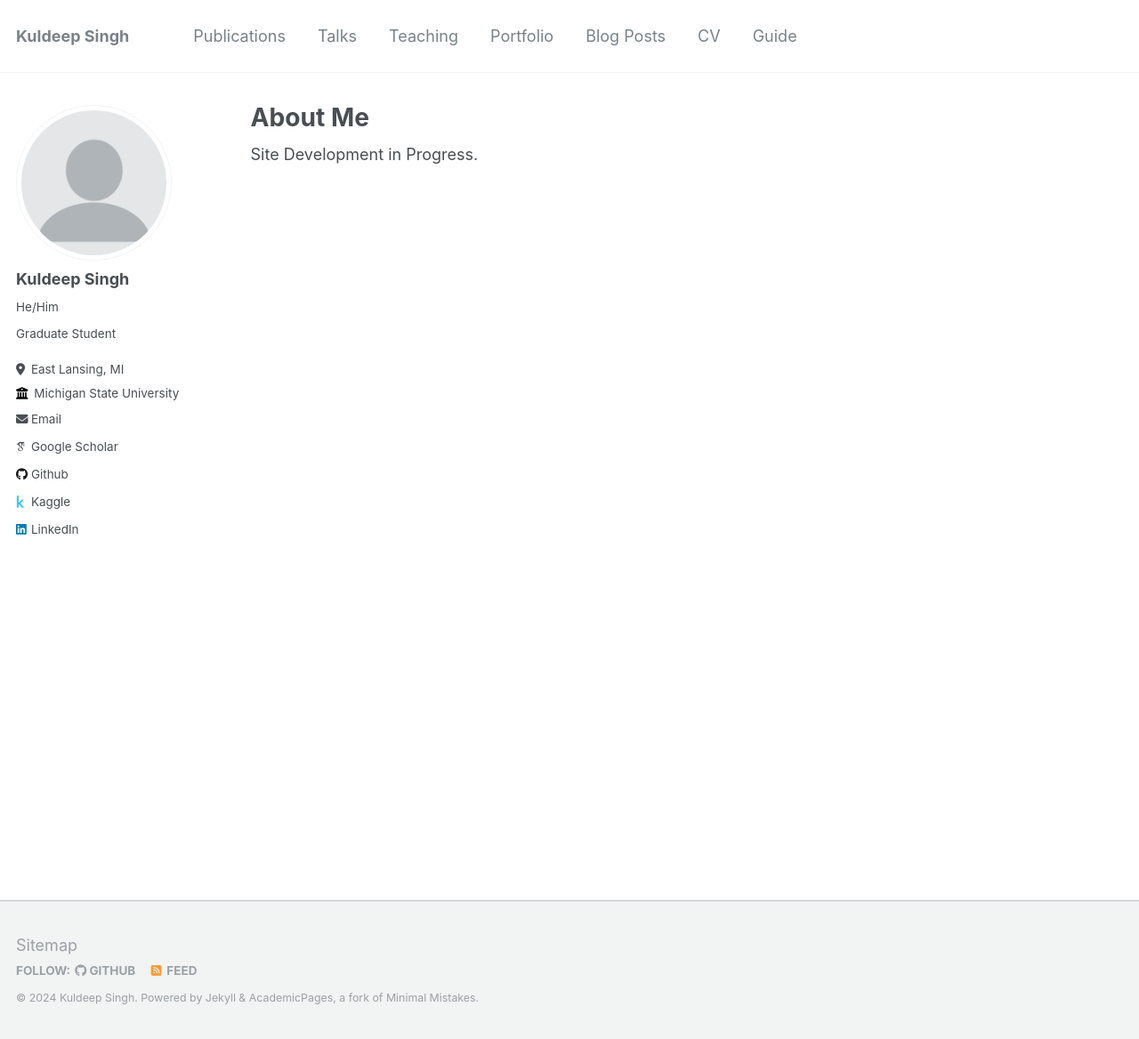
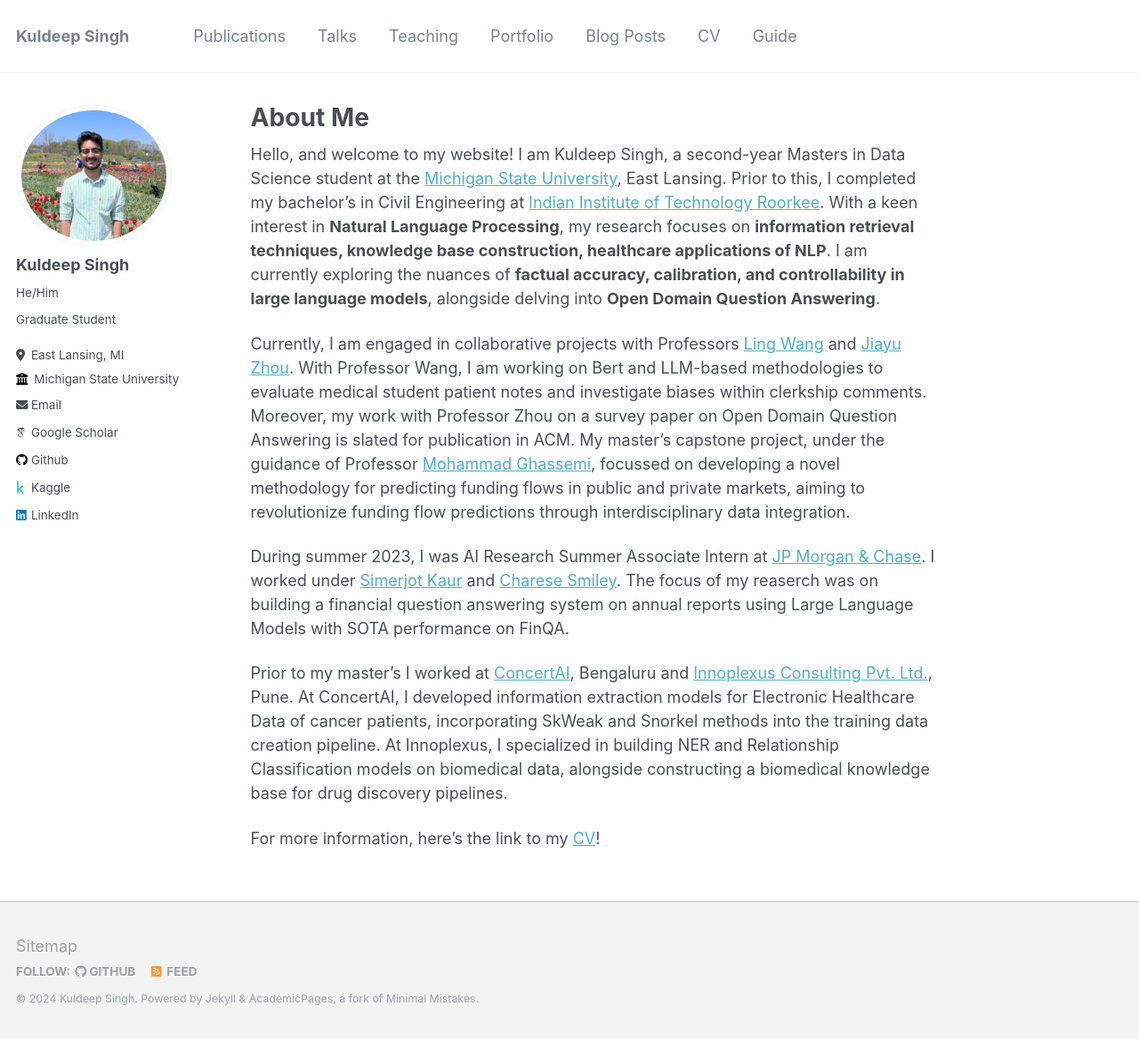
Before and after one commit to kuldeep7688/kuldeep7688.github.io, a Jekyll site: the page built from _pages/about.md, in a window 1280 px wide and 1168 px high. Shown: the whole window at 89% size. Built offline with Jekyll 4.4.1, drawn with Linux system fonts in a browser that asks for light colours; some web fonts are replaced.

Commit message:
Finalized and added about me.

```diff
--- a/_pages/about.md
+++ b/_pages/about.md
@@ -7,4 +7,13 @@ redirect_from:
   - /about.html
 ---
 
-Site Development in Progress.
+Hello, and welcome to my website! I am Kuldeep Singh, a second-year Masters in Data Science student at the [Michigan State University](https://msu.edu/), East Lansing. Prior to this, I completed my bachelor’s in Civil Engineering at [Indian Institute of Technology Roorkee](https://www.iitr.ac.in/). With a keen interest in **Natural Language Processing**, my research focuses on **information retrieval techniques, knowledge base construction, healthcare applications of NLP**. I am currently exploring the nuances of **factual accuracy, calibration, and controllability in large language models**, alongside delving into **Open Domain Question Answering**.
+
+Currently, I am engaged in collaborative projects with Professors [Ling Wang](https://medicine.chm.msu.edu/directory/wang-l.html) and [Jiayu Zhou](https://jiayuzhou.github.io/). With Professor Wang, I am working on Bert and LLM-based methodologies to evaluate medical student patient notes and investigate biases within clerkship comments. Moreover, my work with Professor Zhou on a survey paper on Open Domain Question Answering is slated for publication in ACM. My master’s capstone project, under the guidance of Professor [Mohammad Ghassemi](https://engineering.msu.edu/faculty/Mohammad-Ghassemi), focussed on developing a novel methodology for predicting funding flows in public and private markets, aiming to revolutionize funding flow predictions through interdisciplinary data integration.
+
+
+During summer 2023, I was AI Research Summer Associate Intern at [JP Morgan & Chase](https://www.jpmorganchase.com/). I worked under [Simerjot Kaur](https://www.linkedin.com/in/simerjot-kaur-3429ab2a/) and [Charese Smiley](https://scholar.google.com/citations?user=V2UiOeoAAAAJ&hl=en). The focus of my reaserch was on building a financial question answering system on annual reports using Large Language Models with SOTA performance on FinQA.
+
+Prior to my master's I worked at [ConcertAI](https://www.concertai.com/), Bengaluru and [Innoplexus Consulting Pvt. Ltd.](https://www.innoplexus.com/), Pune. At ConcertAI, I developed information extraction models for Electronic Healthcare Data of cancer patients, incorporating SkWeak and Snorkel methods into the training data creation pipeline. At Innoplexus, I specialized in building NER and Relationship Classification models on biomedical data, alongside constructing a biomedical knowledge base for drug discovery pipelines.
+
+For more information, here’s the link to my [CV](https://drive.google.com/file/d/16sgDX-ScuUa6rNy-1dlN9HA4mFC7e8Lu/view?usp=sharing)!
```
Also changed, not shown: images/profile.png, 1 other file.
